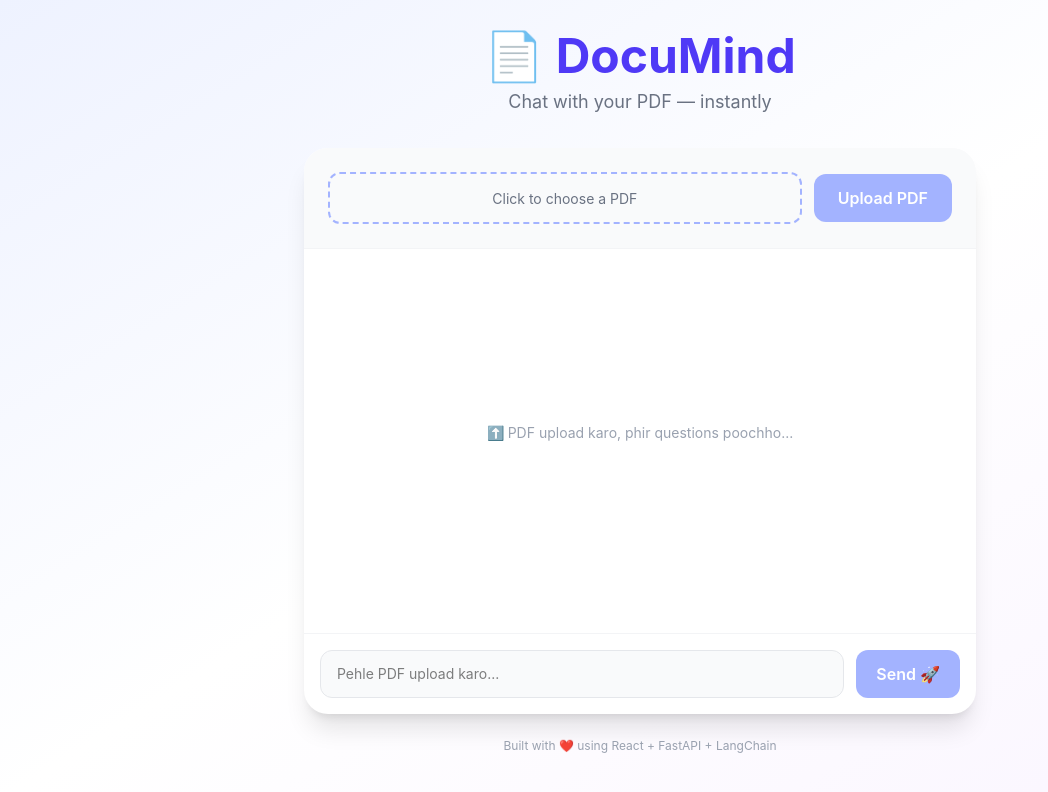
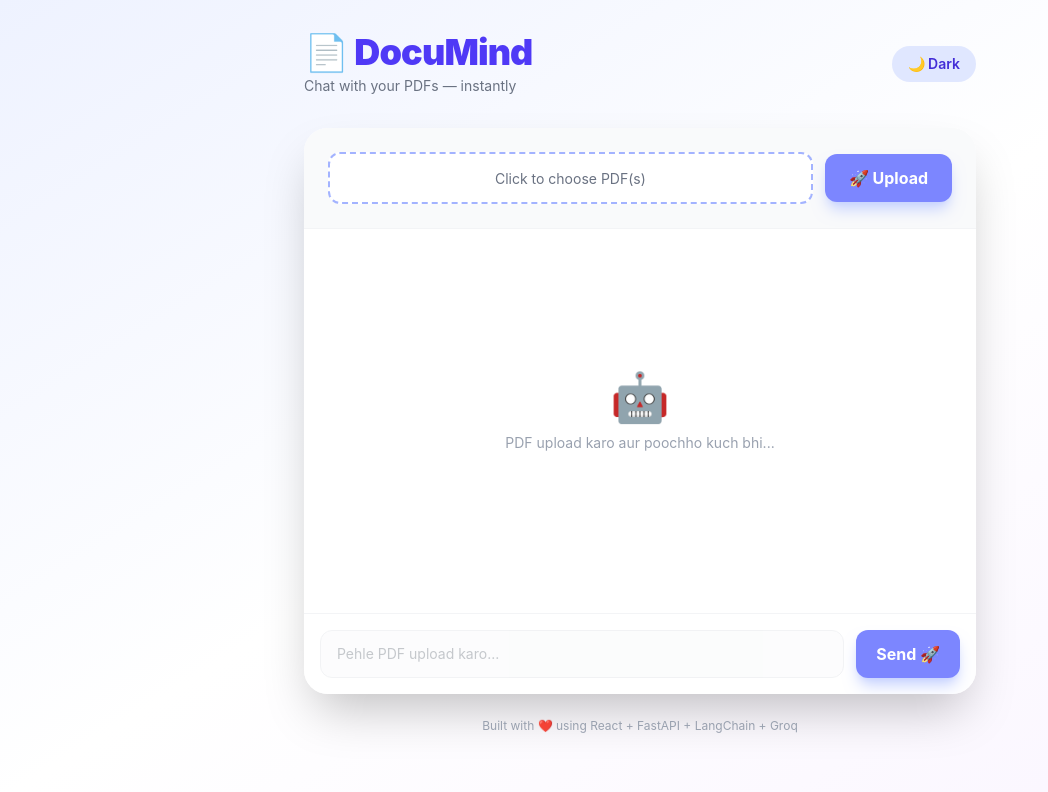
Before and after one commit to Shivam8292/Documind, a React app in the folder frontend/: page / in a window 1280 px wide. Shown: the top 792 px of the page, without its empty margins (0-1048 px from the left). Built offline with nearby package versions, Linux system fonts and the light colour scheme; the HTML template or start-up script is replaced by a standard one.

Commit message:
feat: multiple PDF support

```diff
--- a/frontend/src/App.jsx
+++ b/frontend/src/App.jsx
@@ -2,8 +2,9 @@
 import axios from "axios";
 
 export default function App() {
-  const [file, setFile] = useState(null);
-  const [uploaded, setUploaded] = useState(false);
+  const [dark, setDark] = useState(false);
+  const [files, setFiles] = useState([]);
+  const [uploadedFiles, setUploadedFiles] = useState([]);
   const [uploading, setUploading] = useState(false);
   const [question, setQuestion] = useState("");
   const [messages, setMessages] = useState([]);
@@ -15,106 +16,165 @@
   }, [messages]);
 
   const handleUpload = async () => {
-    if (!file) return;
+    if (files.length === 0) return;
     setUploading(true);
     const formData = new FormData();
-    formData.append("file", file);
+    files.forEach((f) => formData.append("files", f));
     try {
       const res = await axios.post("http://127.0.0.1:8000/upload", formData);
-      setUploaded(true);
-      setMessages([{ type: "system", text: `✅ ${res.data.message}` }]);
+      setUploadedFiles(res.data.uploaded_files);
+      setMessages((prev) => [...prev, { type: "system", text: `✅ ${res.data.message}` }]);
+      setFiles([]);
     } catch {
-      setMessages([{ type: "system", text: "❌ Upload failed. Backend check karo." }]);
+      setMessages((prev) => [...prev, { type: "system", text: "❌ Upload failed. Backend check karo." }]);
     }
     setUploading(false);
   };
 
+  const handleReset = async () => {
+    await axios.delete("http://127.0.0.1:8000/reset");
+    setUploadedFiles([]);
+    setMessages([]);
+    setFiles([]);
+  };
+
   const handleAsk = async () => {
-    if (!question.trim() || !uploaded) return;
-    const userMsg = { type: "user", text: question };
-    setMessages((prev) => [...prev, userMsg]);
+    if (!question.trim() || uploadedFiles.length === 0) return;
+    setMessages((prev) => [...prev, { type: "user", text: question }]);
     setQuestion("");
     setLoading(true);
     try {
       const res = await axios.post("http://127.0.0.1:8000/ask", { query: question });
-      setMessages((prev) => [...prev, { type: "bot", text: res.data.answer, pages: res.data.pages }]);
+      setMessages((prev) => [...prev, { type: "bot", text: res.data.answer, sources: res.data.sources }]);
     } catch {
       setMessages((prev) => [...prev, { type: "bot", text: "❌ Kuch error aaya. Dobara try karo." }]);
     }
     setLoading(false);
   };
 
+  const d = dark;
+
   return (
-    <div className="min-h-screen bg-gradient-to-br from-indigo-50 via-white to-purple-50 flex flex-col items-center px-4 py-8">
+    <div className={`min-h-screen transition-colors duration-300 ${d ? "bg-gray-950" : "bg-gradient-to-br from-indigo-50 via-white to-purple-50"} flex flex-col items-center px-4 py-8`}>
 
       {/* Header */}
-      <div className="text-center mb-8">
-        <h1 className="text-5xl font-bold text-indigo-600 mb-2">📄 DocuMind</h1>
-        <p className="text-gray-500 text-lg">Chat with your PDF — instantly</p>
+      <div className="w-full max-w-2xl flex items-center justify-between mb-8">
+        <div>
+          <h1 className={`text-4xl font-black tracking-tight ${d ? "text-white" : "text-indigo-600"}`}>
+            📄 DocuMind
+          </h1>
+          <p className={`text-sm mt-1 ${d ? "text-gray-400" : "text-gray-500"}`}>
+            Chat with your PDFs — instantly
+          </p>
+        </div>
+
+        {/* Dark/Light Toggle */}
+        <button
+          onClick={() => setDark(!d)}
+          className={`flex items-center gap-2 px-4 py-2 rounded-full text-sm font-semibold transition-all duration-300 cursor-pointer ${
+            d
+              ? "bg-gray-800 text-yellow-400 hover:bg-gray-700"
+              : "bg-indigo-100 text-indigo-700 hover:bg-indigo-200"
+          }`}
+        >
+          {d ? "☀️ Light" : "🌙 Dark"}
+        </button>
       </div>
 
       {/* Main Card */}
-      <div className="w-full max-w-2xl bg-white rounded-3xl shadow-xl overflow-hidden">
+      <div className={`w-full max-w-2xl rounded-3xl shadow-2xl overflow-hidden transition-colors duration-300 ${d ? "bg-gray-900 border border-gray-800" : "bg-white"}`}>
 
         {/* Upload Section */}
-        <div className="p-6 border-b border-gray-100 bg-gray-50">
+        <div className={`p-6 border-b transition-colors duration-300 ${d ? "bg-gray-800 border-gray-700" : "bg-gray-50 border-gray-100"}`}>
           <div className="flex flex-col sm:flex-row items-center gap-3">
-            <label className="flex-1 cursor-pointer border-2 border-dashed border-indigo-300 rounded-xl px-4 py-3 text-center hover:border-indigo-500 transition">
+            <label className={`flex-1 cursor-pointer border-2 border-dashed rounded-xl px-4 py-3 text-center transition-all ${
+              d
+                ? "border-indigo-500 hover:border-indigo-400 bg-gray-900"
+                : "border-indigo-300 hover:border-indigo-500 bg-white"
+            }`}>
               <input
                 type="file"
                 accept=".pdf"
+                multiple
                 className="hidden"
-                onChange={(e) => setFile(e.target.files[0])}
+                onChange={(e) => setFiles(Array.from(e.target.files))}
               />
-              <span className="text-gray-500 text-sm">
-                {file ? `📎 ${file.name}` : "Click to choose a PDF"}
+              <span className={`text-sm ${d ? "text-gray-300" : "text-gray-500"}`}>
+                {files.length > 0 ? `📎 ${files.length} file(s) selected` : "Click to choose PDF(s)"}
               </span>
             </label>
+
             <button
               onClick={handleUpload}
-              disabled={!file || uploading}
-              className="bg-indigo-600 hover:bg-indigo-700 disabled:bg-indigo-300 text-white font-semibold px-6 py-3 rounded-xl transition cursor-pointer"
+              disabled={files.length === 0 || uploading}
+              className="bg-indigo-600 hover:bg-indigo-700 disabled:bg-indigo-400 text-white font-bold px-6 py-3 rounded-xl transition cursor-pointer shadow-lg shadow-indigo-200"
             >
-              {uploading ? "Uploading..." : "Upload PDF"}
+              {uploading ? "⏳ Uploading..." : "🚀 Upload"}
             </button>
-            {uploaded && (
-              <span className="text-green-600 font-semibold text-sm">✅ Ready</span>
+
+            {uploadedFiles.length > 0 && (
+              <button
+                onClick={handleReset}
+                className="text-red-400 hover:text-red-500 text-sm font-semibold transition cursor-pointer"
+              >
+                🗑️ Clear
+              </button>
             )}
           </div>
+
+          {/* Uploaded Files Badges */}
+          {uploadedFiles.length > 0 && (
+            <div className="mt-3 flex flex-wrap gap-2">
+              {uploadedFiles.map((f, i) => (
+                <span key={i} className={`text-xs px-3 py-1 rounded-full font-medium ${d ? "bg-indigo-900 text-indigo-300" : "bg-indigo-100 text-indigo-700"}`}>
+                  📄 {f}
+                </span>
+              ))}
+            </div>
+          )}
         </div>
 
         {/* Chat Area */}
         <div className="h-96 overflow-y-auto p-6 flex flex-col gap-4">
           {messages.length === 0 && (
-            <div className="flex-1 flex items-center justify-center text-gray-400 text-sm">
-              ⬆️ PDF upload karo, phir questions poochho...
+            <div className={`flex-1 flex flex-col items-center justify-center gap-3 ${d ? "text-gray-500" : "text-gray-400"}`}>
+              <span className="text-5xl">🤖</span>
+              <p className="text-sm">PDF upload karo aur poochho kuch bhi...</p>
             </div>
           )}
+
           {messages.map((msg, i) => (
             <div key={i} className={`flex ${msg.type === "user" ? "justify-end" : "justify-start"}`}>
               {msg.type === "system" ? (
-                <div className="bg-yellow-50 border border-yellow-200 text-yellow-800 text-sm px-4 py-2 rounded-xl w-full text-center">
+                <div className={`text-sm px-4 py-2 rounded-xl w-full text-center ${d ? "bg-yellow-900 text-yellow-300 border border-yellow-700" : "bg-yellow-50 text-yellow-800 border border-yellow-200"}`}>
                   {msg.text}
                 </div>
               ) : msg.type === "user" ? (
-                <div className="bg-indigo-600 text-white px-4 py-3 rounded-2xl rounded-tr-sm max-w-xs lg:max-w-md text-sm shadow">
+                <div className="bg-indigo-600 text-white px-4 py-3 rounded-2xl rounded-tr-sm max-w-xs lg:max-w-md text-sm shadow-lg shadow-indigo-200">
                   {msg.text}
                 </div>
               ) : (
-                <div className="bg-gray-100 text-gray-800 px-4 py-3 rounded-2xl rounded-tl-sm max-w-xs lg:max-w-md text-sm shadow">
-                  <span className="font-semibold text-indigo-600">🤖 DocuMind</span>
+                <div className={`px-4 py-3 rounded-2xl rounded-tl-sm max-w-xs lg:max-w-md text-sm shadow ${d ? "bg-gray-800 text-gray-100" : "bg-gray-100 text-gray-800"}`}>
+                  <span className="font-bold text-indigo-500">🤖 DocuMind</span>
                   <p className="mt-1 leading-relaxed">{msg.text}</p>
-                  {msg.pages && (
-                    <p className="mt-2 text-xs text-gray-400">📌 Pages: {msg.pages.join(", ")}</p>
+                  {msg.sources && (
+                    <div className="mt-2 flex flex-wrap gap-1">
+                      {msg.sources.map((s, j) => (
+                        <span key={j} className={`text-xs px-2 py-1 rounded-full border ${d ? "bg-gray-700 text-gray-300 border-gray-600" : "bg-white text-gray-500 border-gray-200"}`}>
+                          📌 {s}
+                        </span>
+                      ))}
+                    </div>
                   )}
                 </div>
               )}
             </div>
           ))}
+
           {loading && (
             <div className="flex justify-start">
-              <div className="bg-gray-100 text-gray-500 px-4 py-3 rounded-2xl text-sm animate-pulse">
-                🤖 Thinking...
+              <div className={`px-4 py-3 rounded-2xl text-sm flex items-center gap-2 ${d ? "bg-gray-800 text-gray-400" : "bg-gray-100 text-gray-500"}`}>
+                <span className="animate-spin">⚙️</span> Thinking...
               </div>
             </div>
           )}
@@ -122,29 +182,33 @@
         </div>
 
         {/* Input Area */}
-        <div className="p-4 border-t border-gray-100 flex gap-3">
+        <div className={`p-4 border-t flex gap-3 transition-colors duration-300 ${d ? "border-gray-700 bg-gray-900" : "border-gray-100 bg-white"}`}>
           <input
             type="text"
-            placeholder={uploaded ? "Apna question likho..." : "Pehle PDF upload karo..."}
+            placeholder={uploadedFiles.length > 0 ? "Kuch bhi poochho..." : "Pehle PDF upload karo..."}
             value={question}
             onChange={(e) => setQuestion(e.target.value)}
             onKeyDown={(e) => e.key === "Enter" && handleAsk()}
-            disabled={!uploaded}
-            className="flex-1 border border-gray-200 rounded-xl px-4 py-3 text-sm outline-none focus:border-indigo-400 focus:ring-2 focus:ring-indigo-100 disabled:bg-gray-50 transition"
+            disabled={uploadedFiles.length === 0}
+            className={`flex-1 rounded-xl px-4 py-3 text-sm outline-none border transition-all ${
+              d
+                ? "bg-gray-800 border-gray-700 text-white placeholder-gray-500 focus:border-indigo-500"
+                : "bg-gray-50 border-gray-200 text-gray-800 focus:border-indigo-400 focus:ring-2 focus:ring-indigo-100"
+            } disabled:opacity-50`}
           />
           <button
             onClick={handleAsk}
-            disabled={!uploaded || loading}
-            className="bg-indigo-600 hover:bg-indigo-700 disabled:bg-indigo-300 text-white font-semibold px-5 py-3 rounded-xl transition cursor-pointer"
+            disabled={uploadedFiles.length === 0 || loading}
+            className="bg-indigo-600 hover:bg-indigo-700 disabled:bg-indigo-400 text-white font-bold px-5 py-3 rounded-xl transition cursor-pointer shadow-lg shadow-indigo-200"
           >
             Send 🚀
           </button>
         </div>
-
       </div>
 
-      {/* Footer */}
-      <p className="text-gray-400 text-xs mt-6">Built with ❤️ using React + FastAPI + LangChain</p>
+      <p className={`text-xs mt-6 ${d ? "text-gray-600" : "text-gray-400"}`}>
+        Built with ❤️ using React + FastAPI + LangChain + Groq
+      </p>
     </div>
   );
 }
```
Also changed, not shown: 1 other file (tests, documents, lock files or other folders).
